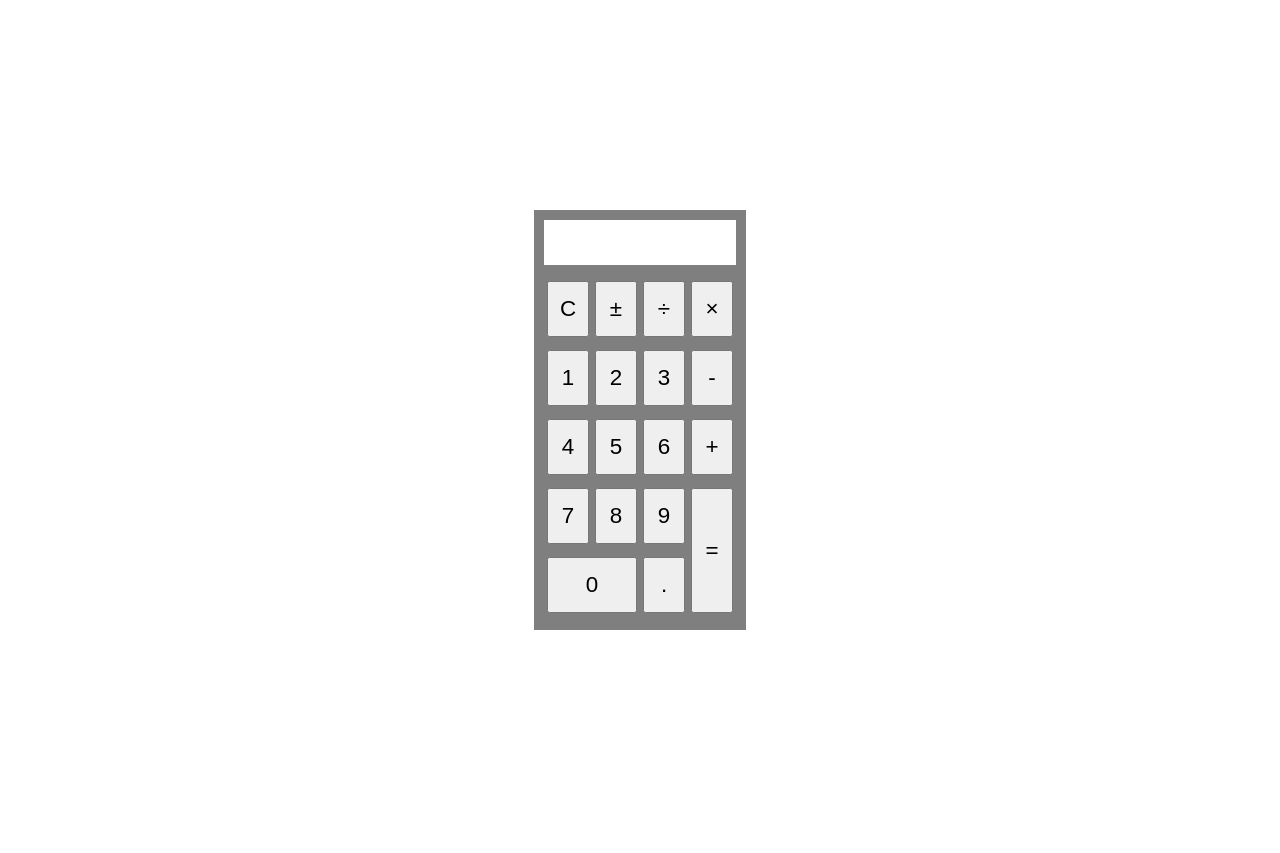
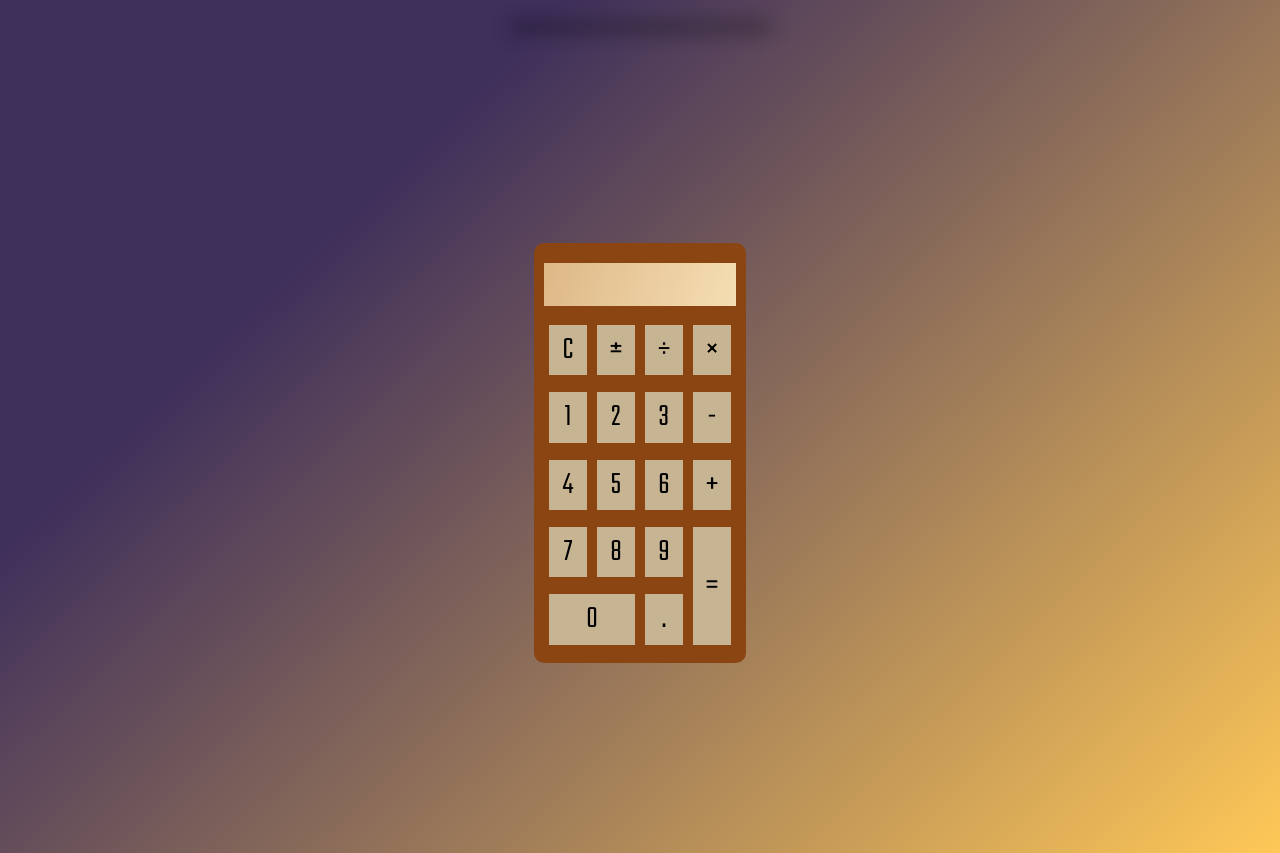
Before and after one commit to inazumaTM/calculadora-simples, a plain HTML site: page index.html in a window 1280 px wide. Before the commit the page ends 820 px from the top, so only its background shows below. Drawn offline with Linux system fonts and the light colour scheme.

Commit message:
mudando o estilo

```diff
--- a/index.html
+++ b/index.html
@@ -4,7 +4,10 @@
     <meta charset="UTF-8">
     <meta name="viewport" content="width=, initial-scale=1.0">
     <link rel="stylesheet" href="style.css">
-    <title>Calc</title>
+    <link rel="preconnect" href="https://fonts.googleapis.com">
+    <link rel="preconnect" href="https://fonts.gstatic.com" crossorigin>
+    <link href="https://fonts.googleapis.com/css2?family=Teko:wght@300&display=swap" rel="stylesheet">
+    <title>Calculadora simples</title>
 </head>
 <body>
     <header>
--- a/style.css
+++ b/style.css
@@ -1,6 +1,16 @@
+*{
+    font-family: 'Teko', sans-serif;
+}
 body{
     margin: 0;
     padding: 0;
+    background-color: #ffc857;
+    background-image: linear-gradient(316deg, #ffc857 0%, #3e2f5b 74%);
+}
+header{
+    display: flex;
+    justify-content: center;
+    width: 100vw;
 }
 .container{
     height: 100vh;
@@ -11,6 +21,12 @@ body{
 }
 .aviso{
     text-align: center;
+    background-color: white;
+    width: 20%;
+    border-radius: 20px;
+    color: rgb(207, 4, 4);
+    font-size: 2em;
+    box-shadow: 0 0 20px 2px black;
 }
 .calculadora{
     background-color: rgba(0, 0, 0, 0.5);
@@ -20,16 +36,20 @@ body{
     display: flex;
     flex-direction: column;
     position: relative;
+    background-color: #8b4513;
+    border-radius: 10px;
 }
 .painel{
-    background-color: white;
+    background: rgb(222,184,135);
+    background: linear-gradient(106deg, rgba(222,184,135,1) 0%, rgba(245,222,179,1) 100%);
     height: 13%;
-    font-size: 1.8em;
+    font-size: 2.2em;
     position: relative;
     display: flex;
     justify-content: flex-end;
     align-items: center;
     text-wrap: wrap;
+    margin-top: 5%;
 }
 .operador{
     position: absolute;
@@ -46,7 +66,19 @@ body{
 }
 .teclado button{
     margin: 0.8vh 0.2vw;
-    font-size: 1.4em;
+    font-size: 2em;
+    background-color: #c6b493;
+    border: solid 2px #8b4513;
+    transition: all 0.2s;
+}
+.teclado button:hover{
+    transform: scale(1.1);
+    background-color: #F5DEB3 ;
+    box-shadow: 0 0 20px 0 black;
+    border: 0;
+}
+.teclado button:active{
+    transform: scale(1);
 }
 .igual{
     grid-row: 4 / span 2;
```
